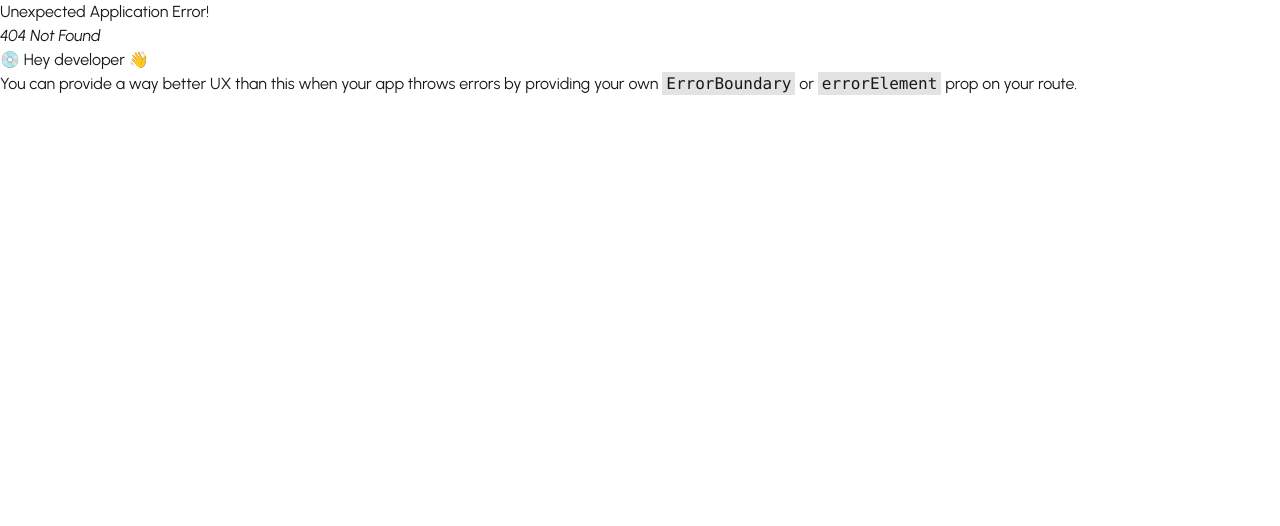
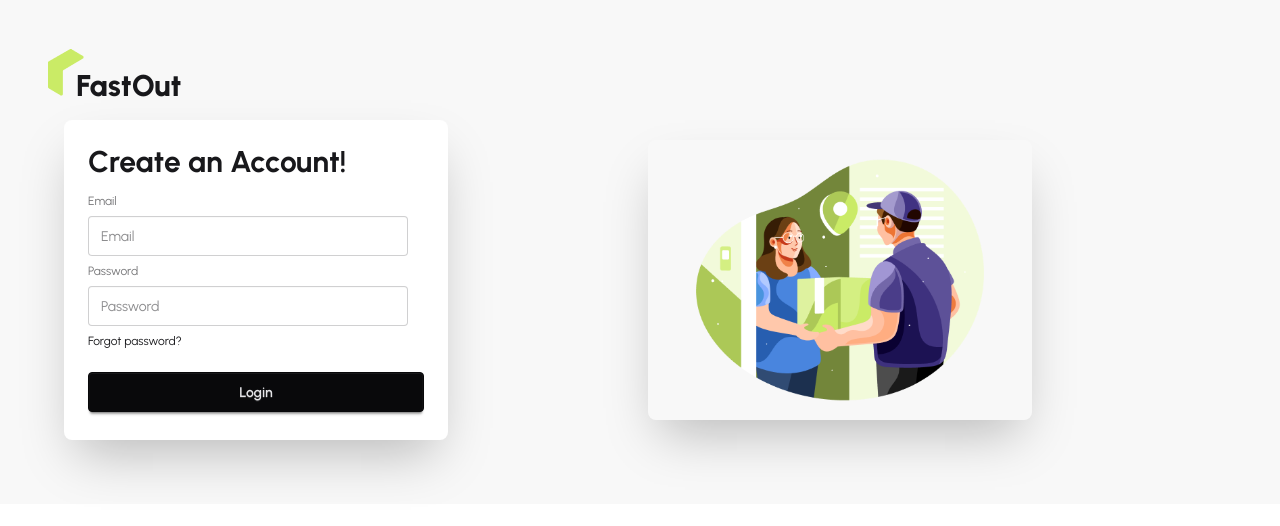
Before and after one commit to TahsinulislamSiam/Fast-Out-Delivery-Platform-client-site, a React (Vite) app: page /register in a window 1280 px wide. Before the commit this address had no page. Shown: the top 526 px of the page. Built offline with nearby package versions, Linux system fonts and the light colour scheme.

Commit message:
adding registration from

```diff
--- a/src/pages/Authentication/Login.jsx
+++ b/src/pages/Authentication/Login/Login.jsx
@@ -2,7 +2,7 @@
 import { useForm } from 'react-hook-form';
 
 const Login = () => {
-    const {register, handleSubmit} = useForm()
+    const {register, handleSubmit, formState:{errors} } = useForm()
 
     const onSubmit = data =>{
         console.log(data)
@@ -24,9 +24,17 @@
          {required:true,minLength:8})}
            className="input" placeholder="Password" />
 
+           {
+            errors.password?.type === 'required' && <p className='text-red-500'>Password is required</p>
+           }
+           {
+            errors.password?.type ==='minLength' && <p className='text-red-500'>password need atleast 8 character !!</p>
+           }
+
           <div><a className="link link-hover">Forgot password?</a></div>
-          <button className="btn btn-neutral mt-4">Login</button>
+
         </fieldset>
+        <button className="btn btn-neutral mt-4">Login</button>
            </form>
         </div>
     );
--- /dev/null
+++ b/src/pages/Authentication/Register/Register.jsx
@@ -0,0 +1,46 @@
+import React from 'react';
+import { useForm } from 'react-hook-form';
+
+const Register = () => {
+
+    const {register, handleSubmit, formState:{errors}} = useForm()
+
+    const onSubmit = data =>{
+        console.log(data)
+    }
+
+    return (
+
+
+    <div className="card bg-base-100 w-full max-w-sm shrink-0 shadow-2xl">
+      <div className="card-body">
+              <h1 className="text-3xl font-bold">Create an Account!</h1>
+
+       <form onSubmit={handleSubmit(onSubmit)} >
+         <fieldset className="fieldset">
+          <label className="label">Email</label>
+          <input type="email" {...register('email',{required:true})}
+           className="input" placeholder="Email" />
+           {
+                errors.email?.type==='required' && <p className='text-red-500'>Email is required</p>
+           }
+          <label className="label">Password</label>
+          <input type="password" {...register('password' ,{required:true, minLength:8})}
+           className="input" placeholder="Password" />
+           {
+            errors.password?.type==='required' && <p className='text-red-500'>Password is Required !</p>
+           }
+           {
+            errors.password?.type==='minLength' && <p className='text-red-500'>Password contain atleast 8 character</p>
+           }
+          <div><a className="link link-hover">Forgot password?</a></div>
+          <button className="btn btn-neutral mt-4">Login</button>
+        </fieldset>
+       </form>
+      </div>
+    </div>
+
+    );
+};
+
+export default Register;
--- a/src/router/router.jsx
+++ b/src/router/router.jsx
@@ -2,7 +2,8 @@
 import RootLayout from "../layouts/RootLayout";
 import Home from "../pages/Home/Home/Home";
 import AuthLayout from "../layouts/AuthLayout";
-import Login from "../pages/Authentication/Login";
+import Register from "../pages/Authentication/Register/Register";
+import Login from "../pages/Authentication/Login/Login";
 
 
 
@@ -24,6 +25,10 @@
       {
         path:'login',
         Component:Login
+      },
+      {
+        path:'register',
+        Component:Register
       }
     ]
   }
```
